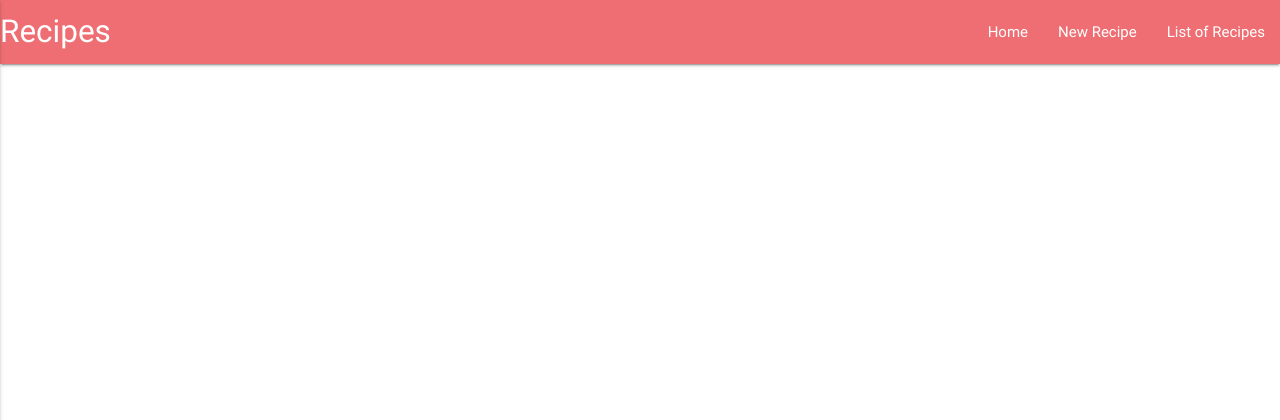
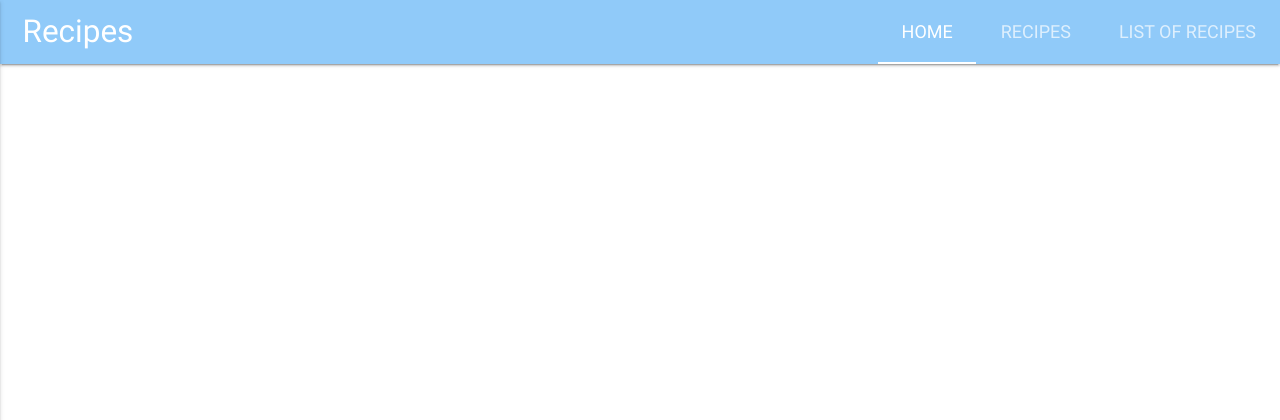
Before and after one commit to CharlieJT/Recipes, a Flask app: template templates/base.html in a window 1280 px wide. Shown: the top 420 px of the page. Run offline with Flask 2, Linux system fonts and the light colour scheme; the template is opened without the code that fills it, so the values that code supplies are empty; some libraries are stand-ins or nearby versions.

Commit message:
Add Navbar features

```diff
--- a/.c9/metadata/environment/app.py
+++ b/.c9/metadata/environment/app.py
@@ -1 +1 @@
-{"filter":false,"title":"app.py","tooltip":"/app.py","undoManager":{"mark":6,"position":5,"stack":[[{"start":{"row":7,"column":0},"end":{"row":7,"column":2},"action":"insert","lines":["# "],"id":2}],[{"start":{"row":7,"column":0},"end":{"row":7,"column":2},"action":"remove","lines":["# "],"id":3}],[{"start":{"row":8,"column":0},"end":{"row":8,"column":2},"action":"insert","lines":["# "],"id":4}],[{"start":{"row":8,"column":0},"end":{"row":8,"column":2},"action":"remove","lines":["# "],"id":5}],[{"start":{"row":8,"column":0},"end":{"row":8,"column":2},"action":"insert","lines":["# "],"id":13}],[{"start":{"row":8,"column":0},"end":{"row":8,"column":2},"action":"remove","lines":["# "],"id":14}],[{"start":{"row":8,"column":42},"end":{"row":8,"column":51},"action":"remove","lines":["MONGO_URI"],"id":15},{"start":{"row":8,"column":42},"end":{"row":8,"column":54},"action":"insert","lines":["MONGO_DBNAME"]}]]},"ace":{"folds":[],"scrolltop":0,"scrollleft":0,"selection":{"start":{"row":8,"column":53},"end":{"row":8,"column":53},"isBackwards":false},"options":{"guessTabSize":true,"useWrapMode":false,"wrapToView":true},"firstLineState":{"row":22,"mode":"ace/mode/python"}},"timestamp":1572796505123,"hash":"20c175efca87e57d85293cbbf91693d13ce5c638"}
+{"filter":false,"title":"app.py","tooltip":"/app.py","undoManager":{"mark":-1,"position":-1,"stack":[]},"ace":{"folds":[],"scrolltop":6,"scrollleft":0,"selection":{"start":{"row":15,"column":32},"end":{"row":15,"column":32},"isBackwards":false},"options":{"guessTabSize":true,"useWrapMode":false,"wrapToView":true},"firstLineState":{"row":18,"state":"start","mode":"ace/mode/python"}},"timestamp":1572820604682,"hash":"05fa70e0ab446dd9fff969b88a668c85e966369e"}
--- /dev/null
+++ b/.c9/metadata/environment/static/js/script.js
@@ -0,0 +1 @@
+{"filter":false,"title":"script.js","tooltip":"/static/js/script.js","undoManager":{"mark":0,"position":0,"stack":[[{"start":{"row":0,"column":0},"end":{"row":2,"column":11},"action":"insert","lines":["$(document).ready(function() {","            $('.button-collapse').sideNav();","        });"],"id":1}]]},"ace":{"folds":[],"scrolltop":0,"scrollleft":0,"selection":{"start":{"row":0,"column":0},"end":{"row":2,"column":3},"isBackwards":true},"options":{"guessTabSize":true,"useWrapMode":false,"wrapToView":true},"firstLineState":{"row":40,"mode":"ace/mode/javascript"}},"timestamp":1572821049620,"hash":"3306aa89d4f26932d5edb909a2b6d0191e5da5d9"}
--- a/app.py
+++ b/app.py
@@ -13,7 +13,7 @@ mongo = PyMongo(app)
 @app.route('/')
 @app.route('/index')
 def index():
-    return render_template('index.html', recipes=mongo.db.recipes.find())
+    return render_template('base.html', recipes=mongo.db.recipes.find())
 
 
 if __name__ == '__main__':
--- a/static/css/style.css
+++ b/static/css/style.css
@@ -0,0 +1,33 @@
+/* ---------- Home Page Cards ----------*/
+
+.recipe-card {
+    padding: 20px;
+    margin: 2em 0;
+    border-radius: 10px;
+}
+
+.recipe-image {
+    width: 100%;
+    border-radius: 10px;
+}
+
+
+/* ---------- Main Nav Bar ----------*/
+
+.tabs {
+    height: 64px;
+}
+
+.tab a {
+    font-size: 1.2em !important;
+}
+
+.tab {
+    line-height: 64px !important;
+}
+
+@media only screen and (min-width: 992px) {
+    #recipes-logo {
+        margin-left: 1.5rem;
+    }
+}
--- /dev/null
+++ b/static/js/script.js
@@ -0,0 +1,3 @@
+$(document).ready(function() {
+    $('.button-collapse').sideNav();
+});
--- a/templates/base.html
+++ b/templates/base.html
@@ -4,6 +4,7 @@
 <head>
     <!--Import Google Icon Font-->
     <link href="https://fonts.googleapis.com/icon?family=Material+Icons" rel="stylesheet">
+
     <!--Import materialize.css-->
     <link rel="stylesheet" href="https://cdnjs.cloudflare.com/ajax/libs/materialize/0.100.2/css/materialize.min.css">
 
@@ -16,43 +17,45 @@
 
 <body>
     <!-- Main Navbar -->
-    <nav>
+    <nav class="blue lighten-3">
         <div class="nav-wrapper">
-            <a href="#" class="brand-logo">Recipes</a>
+            <a href="/" id="recipes-logo" class="brand-logo">Recipes</a>
             <a href="#" data-activates="mobile-demo" class="button-collapse"><i class="material-icons">menu</i></a>
             <ul id="nav-mobile" class="right hide-on-med-and-down">
-                <li><a href="#">Home</a></li>
-                <li><a href="#">New Recipe</a></li>
-                <li><a href="#">List of Recipes</a></li>
-            </ul>
-            <ul class="side-nav" id="mobile-demo">
-                <li><a href="#">Home</a></li>
-                <li><a href="#">New Recipe</a></li>
-                <li><a href="#">List of Recipes</a></li>
+                <ul class="tabs tabs-transparent">
+                    <li class="tab"><a class="active" href="#test1">Home</a></li>
+                    <li class="tab"><a href="#test2">Recipes</a></li>
+                    <li class="tab"><a href="#test3">List of Recipes</a></li>
+                </ul>
             </ul>
         </div>
     </nav>
 
-
+    <ul class="side-nav" id="mobile-demo">
+        <li class="tab"><a class="active" href="/test1">Home</a></li>
+        <li class="tab"><a href="#test2">Recipes</a></li>
+        <li class="tab"><a href="#test3">List of Recipes</a></li>
+    </ul>
 
 
     {% for recipe in recipes %}
-    <div class="row">
-        <div class="col s12 m6 l4">
-            <h5>{{recipe.recipe_name}}</h5>
-            <p>{{recipe.recipe_description}}</p>
+    <div class="container">
+        <div class="row">
+            <div class="col s12 m6 l4">
+                <div class="recipe-card z-depth-3">
+                    <img class="recipe-image" src="{{recipe.recipe_image_url}}"></img>
+                    <h5>{{recipe.recipe_name}}</h5>
+                    <p>{{recipe.recipe_description}}</p>
+                </div>
+            </div>
         </div>
     </div>
 
+
     {% endfor %}
-    <!--JavaScript at end of body for optimized loading-->
     <script src="https://cdnjs.cloudflare.com/ajax/libs/jquery/3.2.1/jquery.min.js"></script>
     <script src="https://cdnjs.cloudflare.com/ajax/libs/materialize/0.100.2/js/materialize.min.js"></script>
-    <script>
-        $(document).ready(function() {
-            $('.button-collapse').sideNav();
-        });
-    </script>
+    <script src="{{url_for('static', filename='js/script.js')}}"></script>
 </body>
 
 </html>
```
Also changed, not shown: .c9/metadata/environment/templates/base.html (+1 -1 lines), .c9/metadata/environment/static/css/style.css (added), 1 other file.
